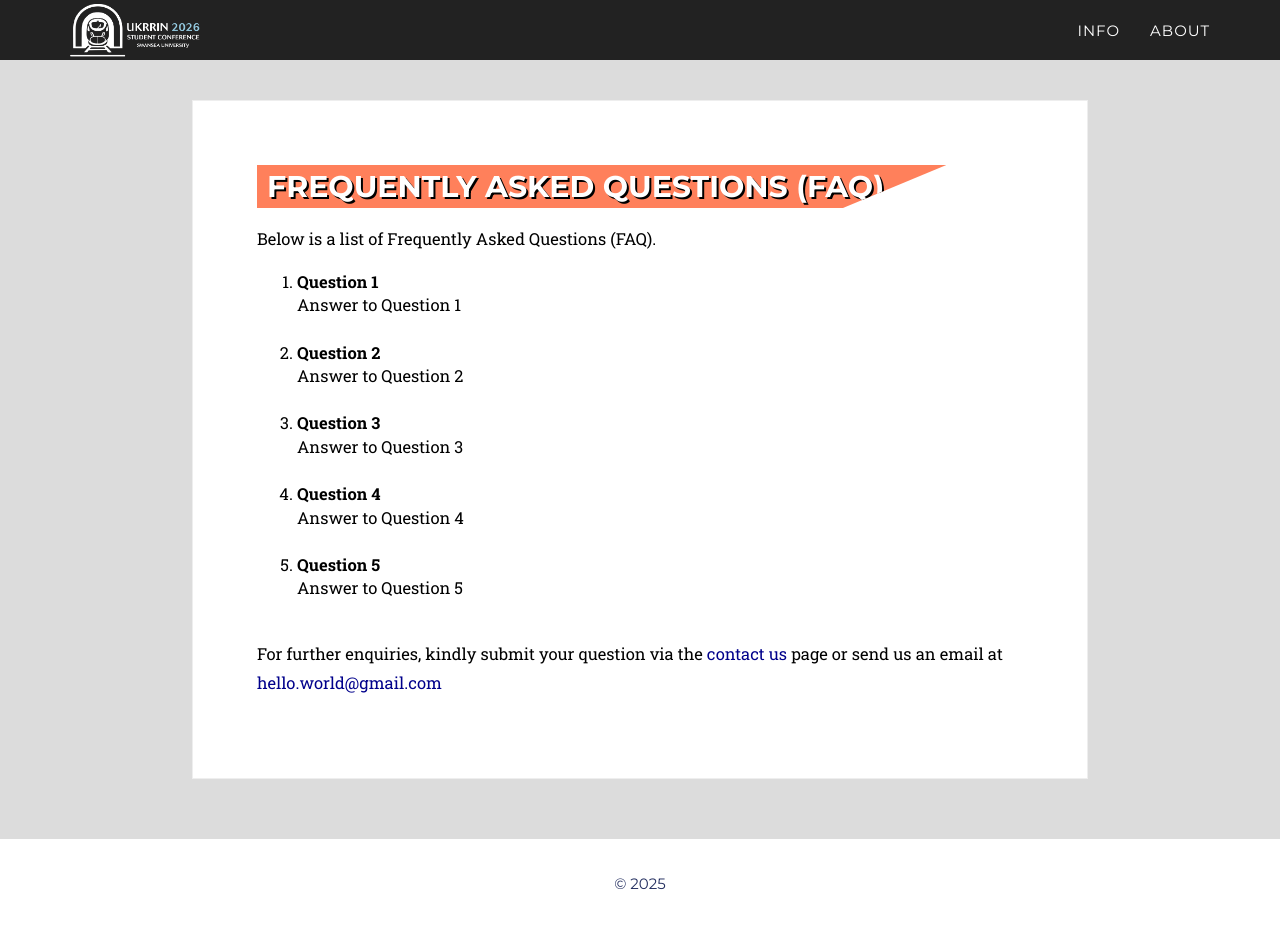
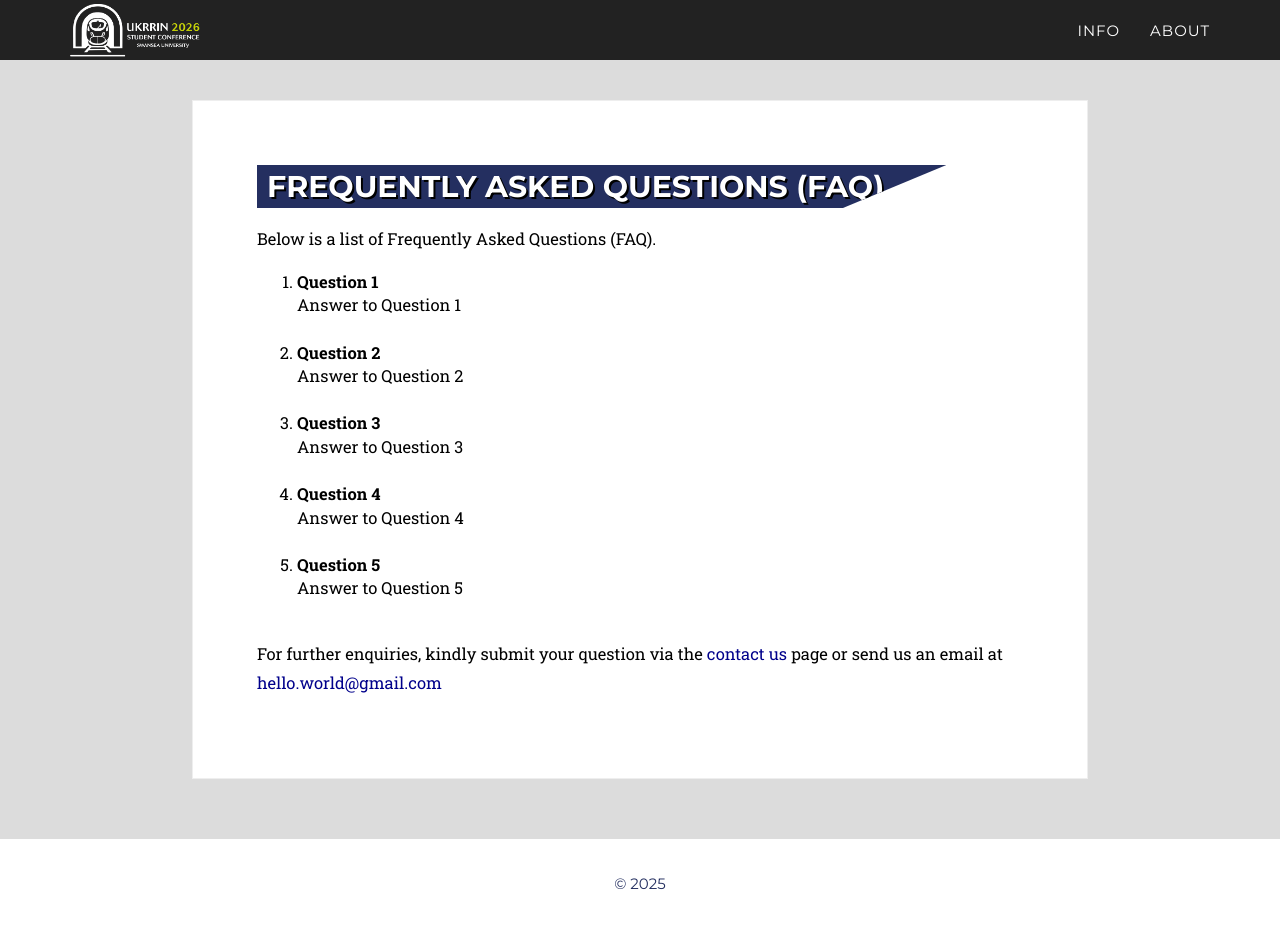
Before and after one commit to ukrrin2026swansea/ukrrin2026swansea.github.io, a Jekyll site: the page built from _2017_pages/faqs.html, in a window 1280 px wide and 929 px high. Built offline with Jekyll 4.4.1, drawn with Linux system fonts in a browser that asks for light colours; some web fonts are replaced.

Commit message:
Update venue page details, header logo, and event title background color

```diff
--- a/_2017_pages/venue.html
+++ b/_2017_pages/venue.html
@@ -39,7 +39,7 @@ published: true
       height="100%"
       frameborder="0"
       style="border: 0"
-      src="https://www.google.com/maps/embed?pb=!1m14!1m8!1m3!1d1238.6179056900032!2d-3.879432734742533!3d51.61888937771107!3m2!1i1024!2i768!4f13.1!3m3!1m2!1s0x486e614abe17e08f%3A0x15da4ca4f9c666bc!2sComputational%20Foundry!5e0!3m2!1sen!2suk!4v1752761675637!5m2!1sen!2suk"
+      src="https://www.google.com/maps/embed?pb=!1m14!1m8!1m3!1d4954.58345761879!2d-3.880864!3d51.617865!3m2!1i1024!2i768!4f13.1!3m3!1m2!1s0x486e8b2a86bbd419%3A0xf099f0ae01bb82a9!2sSwansea%20University%20Bay%20Campus!5e0!3m2!1sen!2suk!4v1752761141208!5m2!1sen!2suk"
       allowfullscreen=""
       aria-hidden="false"
       tabindex="0"
--- a/_includes/2017_data/header.html
+++ b/_includes/2017_data/header.html
@@ -9,7 +9,7 @@
                     <span class="icon-bar"></span>
                     <span class="icon-bar"></span>
                 </button>
-                <a class="navbar-brand page-scroll" href="/"><img src="../css/2017_style/img/logo-small-transparent.png" style="margin-top:-15px" width="130px" alt="icon-about"></a>
+                <a class="navbar-brand page-scroll" href="/"><img src="../css/2017_style/img/logo-small-transparent2.png" style="margin-top:-15px" width="130px" alt="icon-about"></a>
             </div>
 
             <!-- Collect the nav links, forms, and other content for toggling -->
--- a/_sass/2016_sass/_event.scss
+++ b/_sass/2016_sass/_event.scss
@@ -17,7 +17,7 @@
   h1 {
     margin: 0;
     text-shadow: 2px 2px black;
-    background-color: #ff805b;
+    background-color: #242f60;
     color: white;
     padding: 5px 5px 5px 10px;
     -webkit-clip-path: polygon(0 0, 100% 0, 95% 100%, 0 100%);
```
